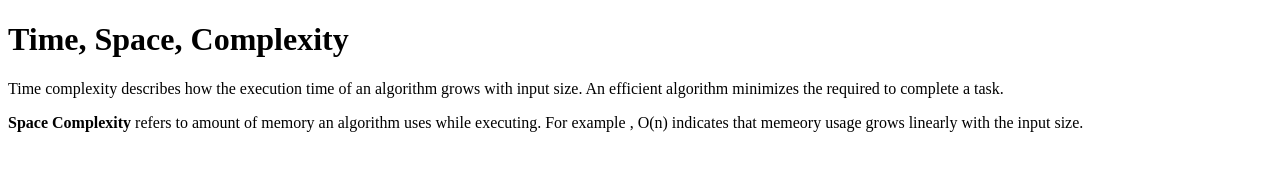
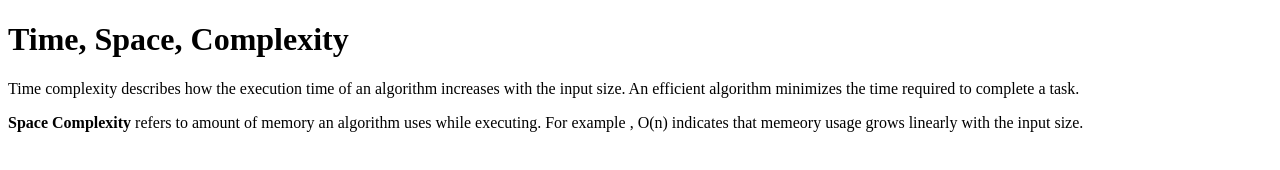
Before and after one commit to acciojob/time-and-space-complexity-ritikarya123, a website: page main.html in a window 1280 px wide. Drawn offline with Linux system fonts and the light colour scheme.

Commit message:
created a submission

```diff
--- a/main.html
+++ b/main.html
@@ -9,7 +9,7 @@
 <body>
 	<!-- the entire body must be written by student -->
 	<h1>Time, Space, Complexity</h1>
-	<p>Time complexity describes how the execution time of an algorithm grows with input size. An efficient algorithm minimizes the required to complete a task.</p>
+	<p>Time complexity describes how the execution time of an algorithm increases with the input size. An efficient algorithm minimizes the time required to complete a task.</p>
 	<p><b>Space Complexity</b> refers to amount of memory an algorithm uses while executing. For example , O(n) indicates that memeory usage grows linearly with the input size.</p>
     <script type="text/javascript" src="./script.js">
 </script>
```
